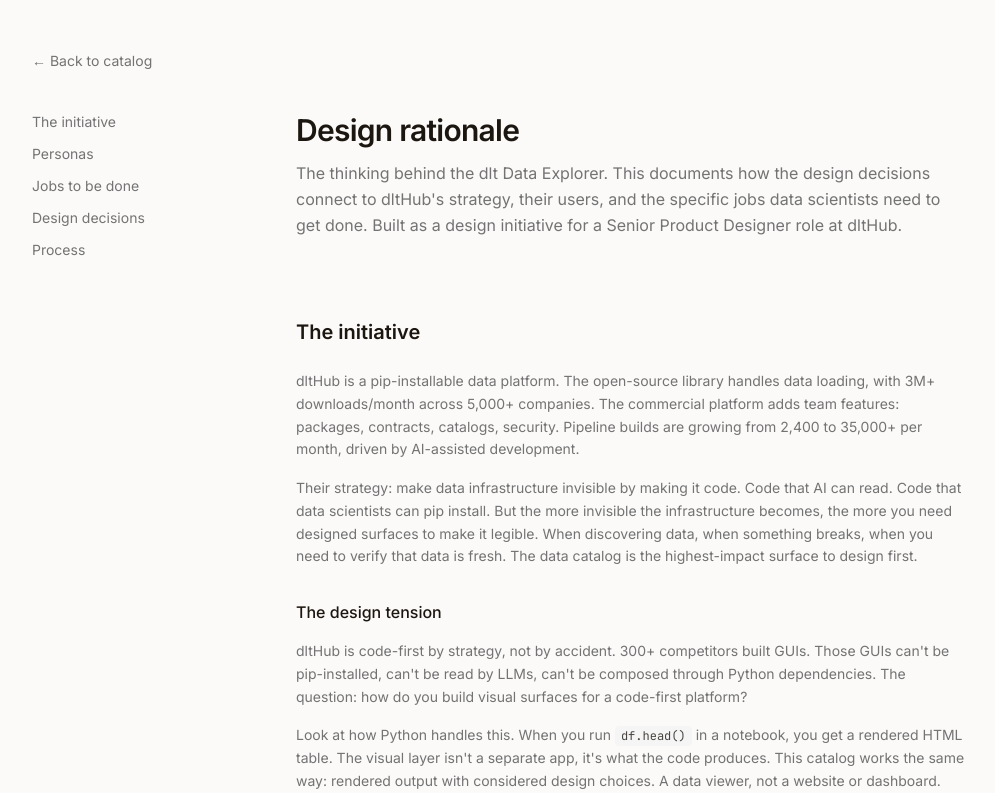
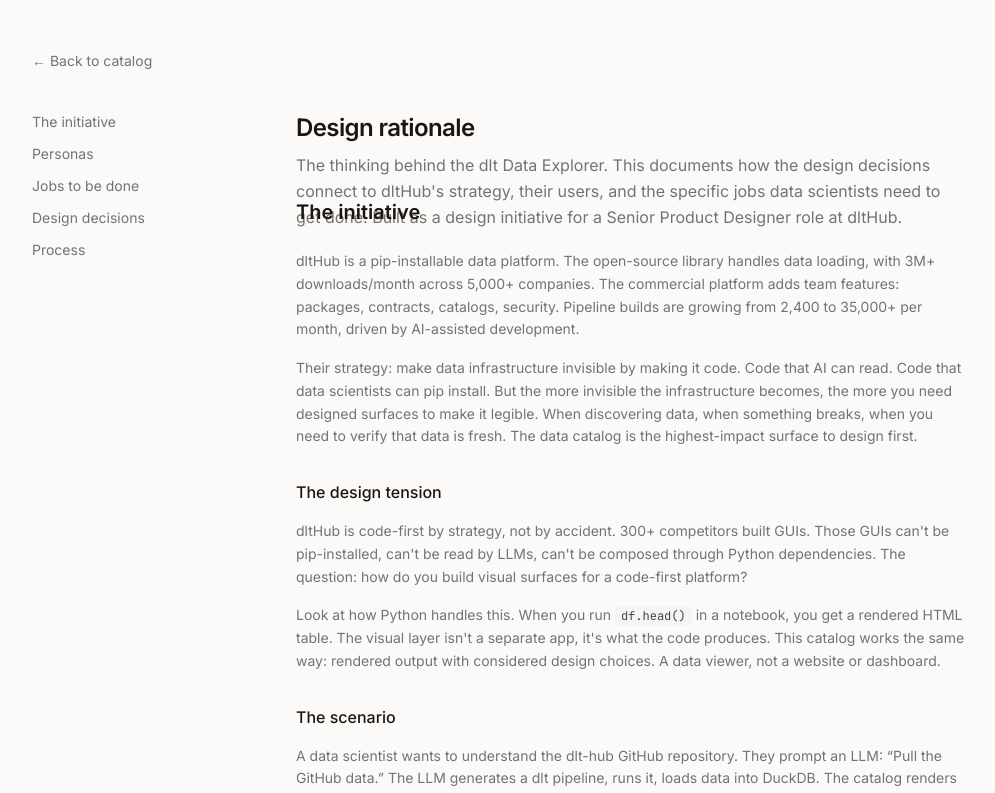
Before and after one commit to s-timmer/dlt-explorer, a Next.js app: page /rationale in a window 1280 px wide. Shown: the top 793 px of the page, without its empty margins (56-1051 px from the left). Built offline with nearby package versions, Linux system fonts and the light colour scheme.

Commit message:
Tighten rationale header spacing and size
Co-Authored-By: Claude Opus 4.6 <noreply@anthropic.com>

```diff
--- a/src/app/rationale/page.tsx
+++ b/src/app/rationale/page.tsx
@@ -48,8 +48,8 @@ export default function RationalePage() {
 
           {/* Content */}
           <main className="space-y-20">
-            <header>
-              <h1 className="text-3xl font-semibold tracking-tight text-foreground mb-3">
+            <header className="mb-[-2rem]">
+              <h1 className="text-2xl font-semibold tracking-tight text-foreground mb-2">
                 Design rationale
               </h1>
               <p className="text-muted-foreground max-w-2xl leading-relaxed">
```
